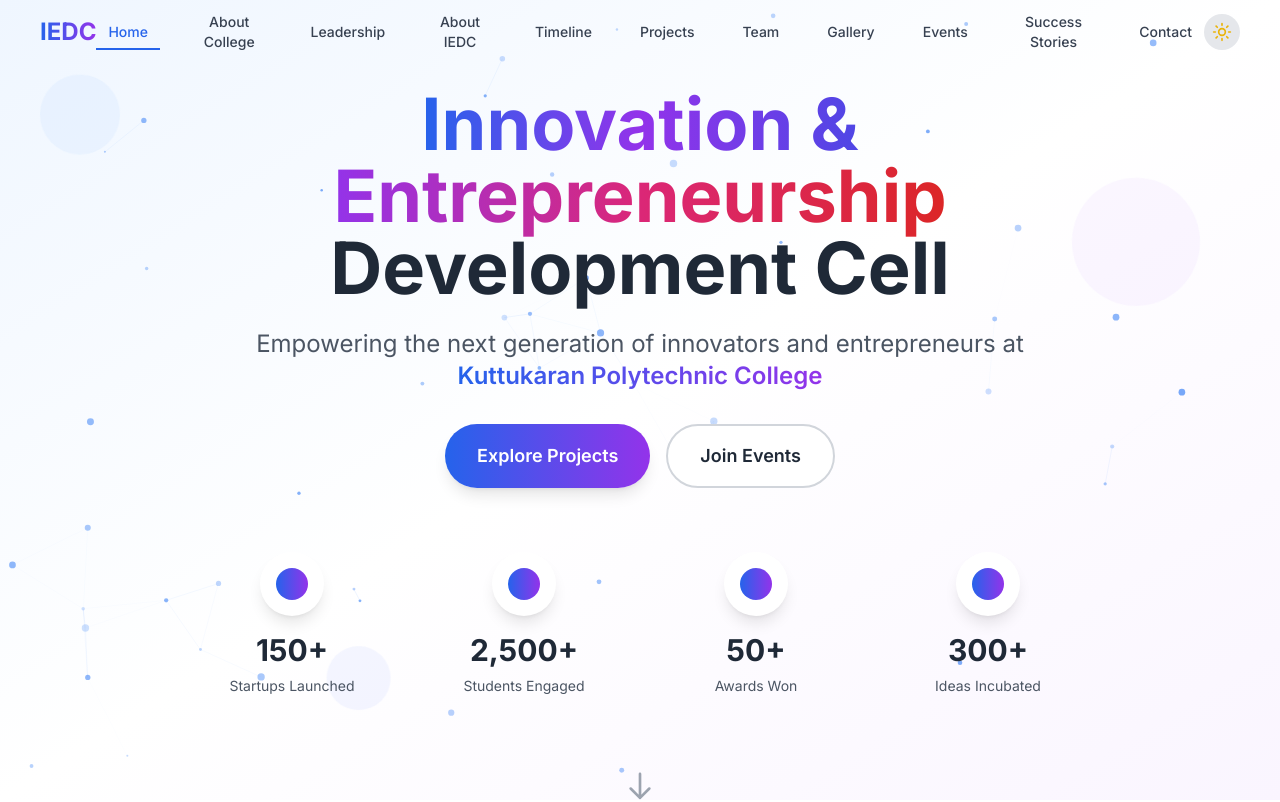
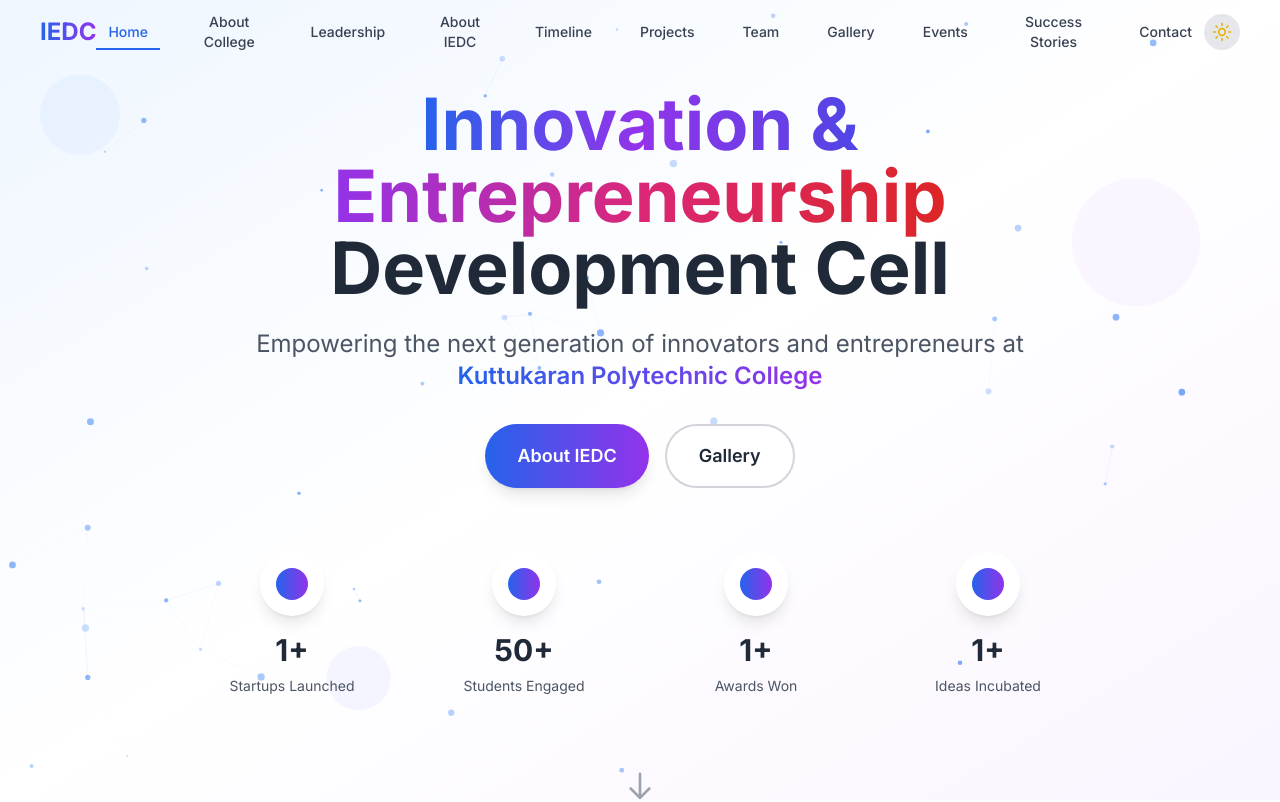
Before and after one commit to Abhinavsathyann/KPTC-IEDC, a React (Vite) app: page / in a window 1280 px wide. Shown: the top 802 px of the page. Built offline with nearby package versions, Linux system fonts and the light colour scheme.

Commit message:
modified:   src/components/AboutCollege.tsx 	modified:   src/components/Hero.tsx

```diff
--- a/src/components/AboutCollege.tsx
+++ b/src/components/AboutCollege.tsx
@@ -21,10 +21,10 @@
   });
 
   const stats = [
-    { icon: Users, value: '15,000+', label: 'Students' },
-    { icon: GraduationCap, value: '50+', label: 'Programs' },
-    { icon: Building, value: '25+', label: 'Departments' },
-    { icon: Award, value: '100+', label: 'Awards' }
+    { icon: Users, value: '500+', label: 'Students' },
+    { icon: GraduationCap, value: '5+', label: 'Programs' },
+    { icon: Building, value: '5+', label: 'Departments' },
+    { icon: Award, value: '5+', label: 'Awards' }
   ];
 
   const facilities = [
--- a/src/components/Hero.tsx
+++ b/src/components/Hero.tsx
@@ -15,10 +15,10 @@
   });
 
   const stats = [
-    { value: 150, label: 'Startups Launched', suffix: '+' },
-    { value: 2500, label: 'Students Engaged', suffix: '+' },
-    { value: 50, label: 'Awards Won', suffix: '+' },
-    { value: 300, label: 'Ideas Incubated', suffix: '+' }
+    { value: 1, label: 'Startups Launched', suffix: '+' },
+    { value: 50, label: 'Students Engaged', suffix: '+' },
+    { value: 1, label: 'Awards Won', suffix: '+' },
+    { value: 1, label: 'Ideas Incubated', suffix: '+' }
   ];
 
   return (
@@ -109,20 +109,20 @@
           className="flex flex-col sm:flex-row gap-4 justify-center mb-16"
         >
           <motion.button
-            onClick={() => onNavigate('projects')}
+            onClick={() => onNavigate('about')}
             whileHover={{ scale: 1.05, boxShadow: "0 20px 40px rgba(59, 130, 246, 0.3)" }}
             whileTap={{ scale: 0.95 }}
             className="bg-gradient-to-r from-blue-600 to-purple-600 text-white px-8 py-4 rounded-full font-semibold text-lg shadow-lg hover:shadow-xl transition-all duration-300"
           >
-            Explore Projects
+            About IEDC
           </motion.button>
           <motion.button
-            onClick={() => onNavigate('events')}
+            onClick={() => onNavigate('gallery')}
             whileHover={{ scale: 1.05, boxShadow: "0 20px 40px rgba(0, 0, 0, 0.1)" }}
             whileTap={{ scale: 0.95 }}
             className="bg-white dark:bg-gray-800 text-gray-800 dark:text-gray-200 px-8 py-4 rounded-full font-semibold text-lg border-2 border-gray-300 dark:border-gray-600 hover:border-blue-500 dark:hover:border-blue-400 transition-all duration-300"
           >
-            Join Events
+            Gallery
           </motion.button>
         </motion.div>
 
```
